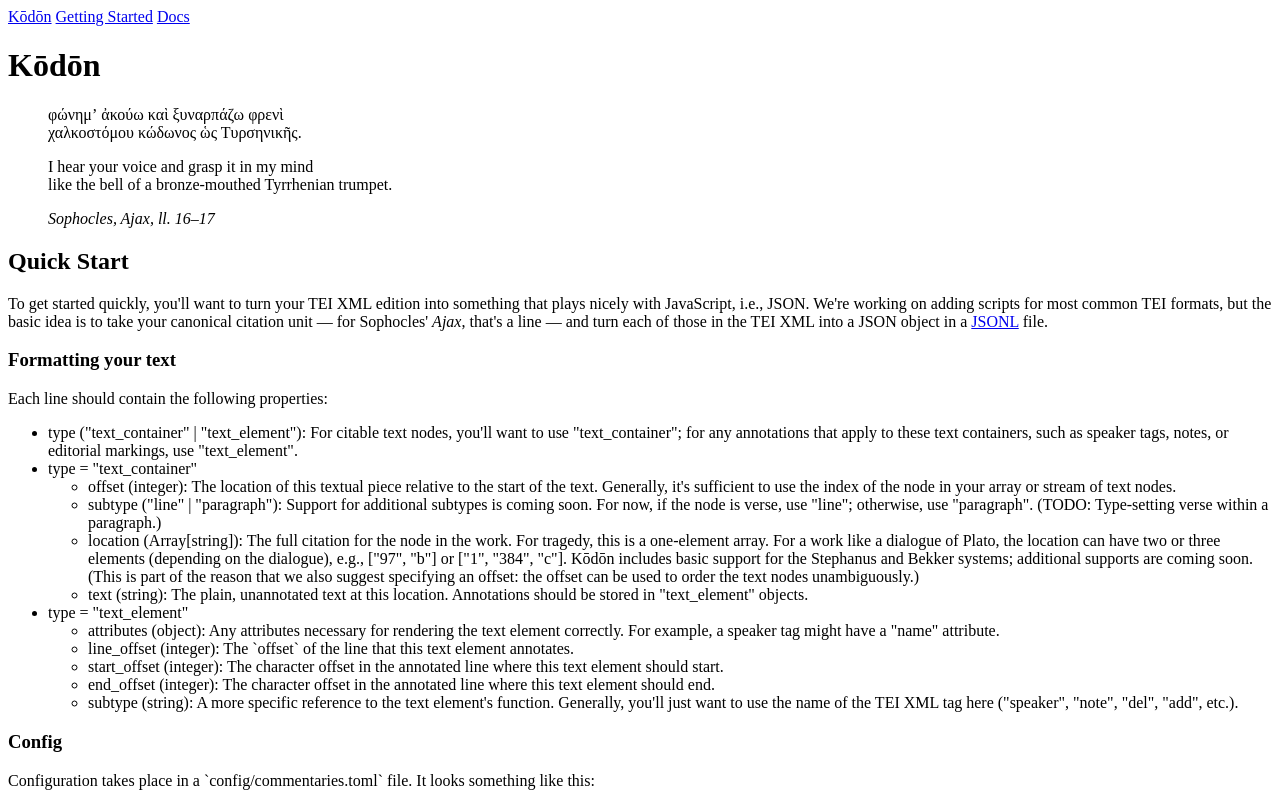
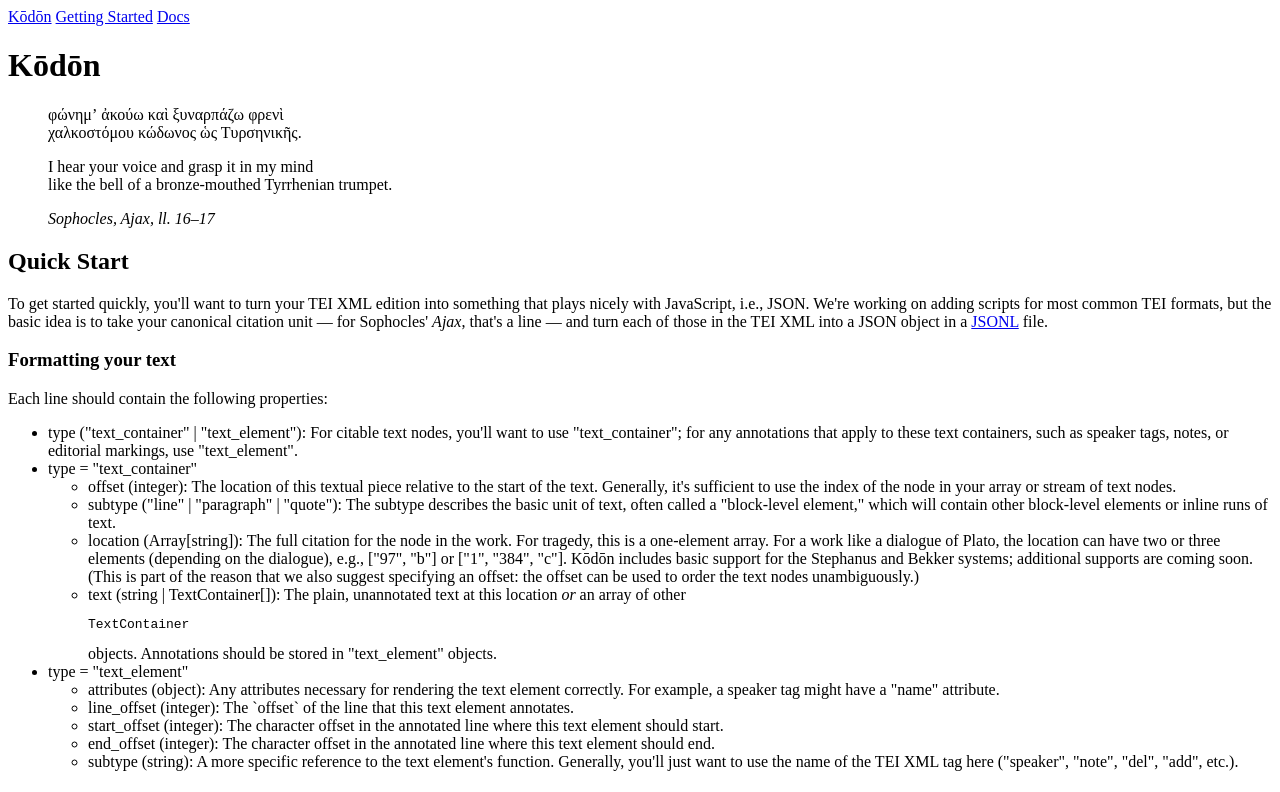
Before and after one commit to AjaxMultiCommentary/kodon, a SvelteKit app: page / in a window 1280 px wide. Shown: the top 792 px of the page. Built offline with nearby package versions, Linux system fonts and the light colour scheme.

Commit message:
WIP: TextContainers can contain lists of TextContainers

```diff
--- a/src/lib/types.ts
+++ b/src/lib/types.ts
@@ -197,8 +197,8 @@ export type TextContainer = {
 	location: string[];
 	offset: number;
 	speaker?: string | null;
-	subtype: 'line' | 'paragraph';
-	text: string;
+	subtype: 'line' | 'paragraph' | 'quote';
+	text: string | TextContainer[];
 	type: 'text_container';
 	words: Word[];
 	urn: string;
--- a/src/routes/+page.svelte
+++ b/src/routes/+page.svelte
@@ -45,9 +45,9 @@
 					nodes.
 				</li>
 				<li>
-					subtype ("line" | "paragraph"): Support for additional subtypes is coming soon. For now,
-					if the node is verse, use "line"; otherwise, use "paragraph". (TODO: Type-setting verse
-					within a paragraph.)
+					subtype ("line" | "paragraph" | "quote"): The subtype describes the basic unit of text,
+					often called a "block-level element," which will contain other block-level elements or
+					inline runs of text.
 				</li>
 				<li>
 					location (Array[string]): The full citation for the node in the work. For tragedy, this is
@@ -58,8 +58,10 @@
 					offset can be used to order the text nodes unambiguously.)
 				</li>
 				<li>
-					text (string): The plain, unannotated text at this location. Annotations should be stored
-					in "text_element" objects.
+					text (string | TextContainer[]): The plain, unannotated text at this location <em>or</em>
+					an array of other
+					<pre>TextContainer</pre>
+					objects. Annotations should be stored in "text_element" objects.
 				</li>
 			</ul>
 		</li>
```
